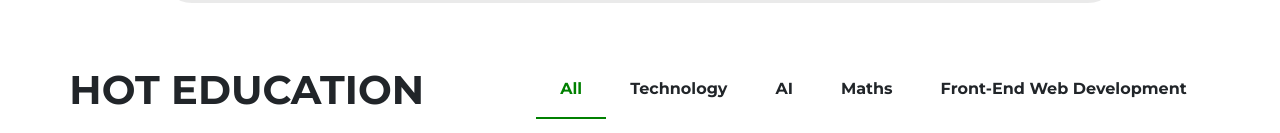
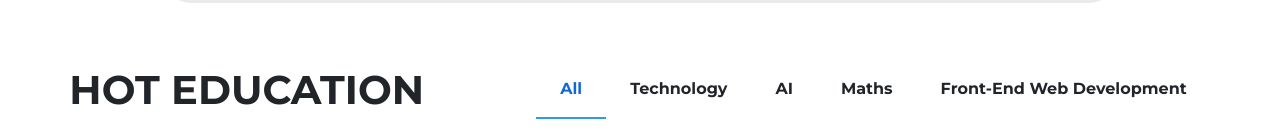
Before and after one commit to YTasheva/EduFlix, a React (Vite) app: page / in a window 1280 px wide. Shown: the part 819-952 px from the top of the page. Built offline with nearby package versions, Linux system fonts and the light colour scheme.

Commit message:
Update EduTabs styles

```diff
--- a/src/index.css
+++ b/src/index.css
@@ -34,10 +34,10 @@ body {
 
 /* EduTabs styles */
 .react-tabs__tab--selected {
-  border-bottom: 2px solid green !important;
+  border-bottom: 2px solid rgb(47, 154, 236) !important;
   background: transparent !important;
   font-weight: bold;
-  color: green !important;
+  color: rgb(18, 103, 214) !important;
   transition: all 0.3s ease-in-out;
   outline: none !important ;
 }
```
